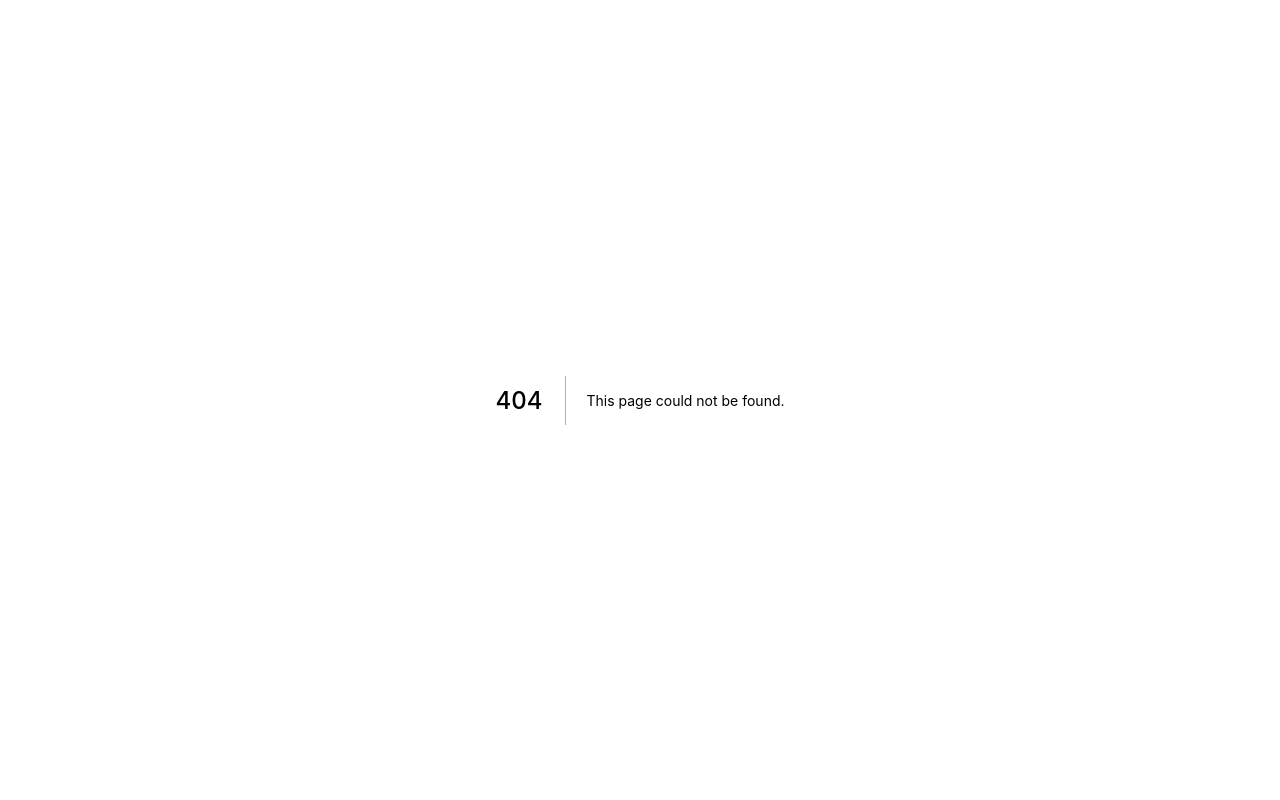
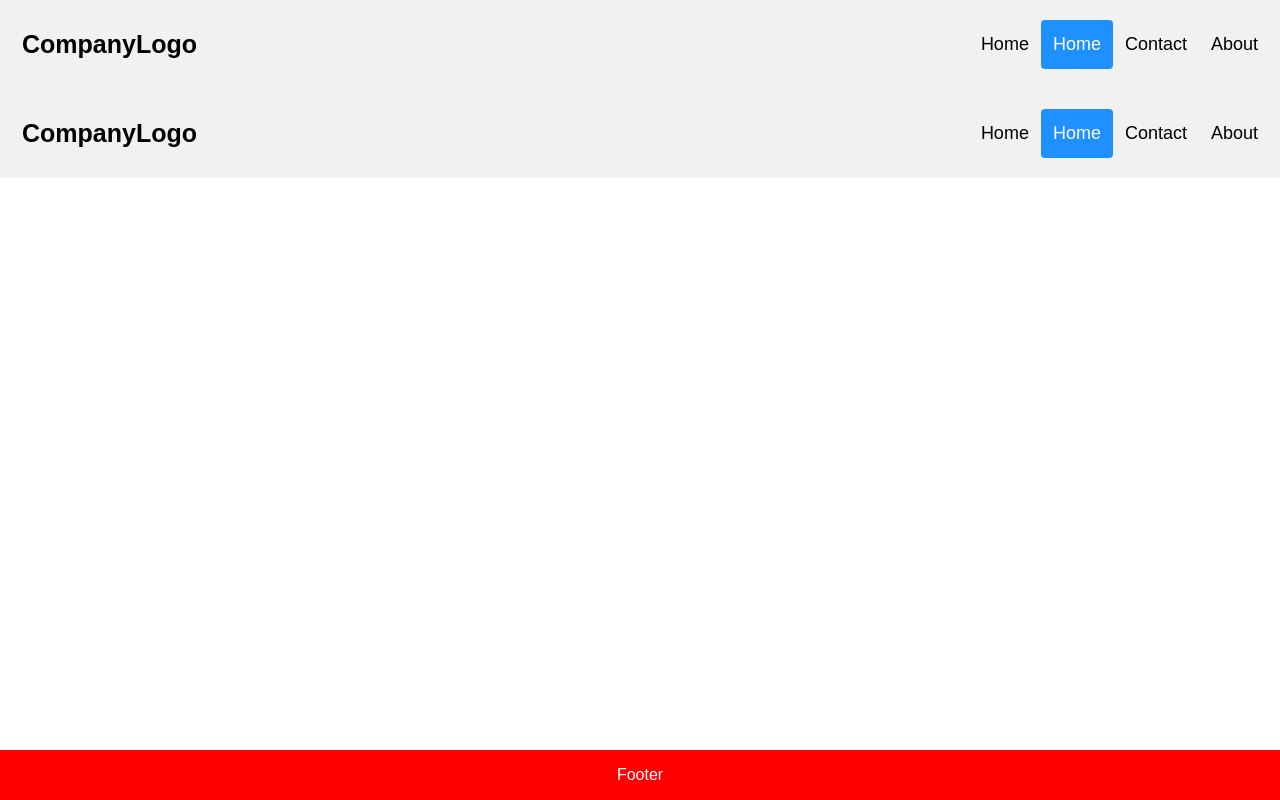
Before and after one commit to huseyinbattal/next.js-vercel, a Next.js app: page /layouts/Header in a window 1280 px wide. Before the commit this address had no page. Built offline with nearby package versions, Linux system fonts and the light colour scheme.

Commit message:
next.js layout

```diff
--- a/pages/_app.js
+++ b/pages/_app.js
@@ -1,7 +1,17 @@
-import '../styles/globals.css'
+import "../styles/globals.css";
+import Footer from "./layouts/Footer";
+import Header from "./layouts/Header";
 
 function MyApp({ Component, pageProps }) {
-  return <Component {...pageProps} />
+  return (
+    <>
+      <Header />
+      <main>
+        <Component {...pageProps} />
+      </main>
+      <Footer />
+    </>
+  );
 }
 
-export default MyApp
+export default MyApp;
--- /dev/null
+++ b/pages/layouts/Footer.js
@@ -0,0 +1,11 @@
+import React from "react";
+
+function Footer() {
+  return (
+    <div class="footer">
+      <p>Footer</p>
+    </div>
+  );
+}
+
+export default Footer;
--- /dev/null
+++ b/pages/layouts/Header.js
@@ -0,0 +1,22 @@
+import React from "react";
+import Link from "next/link"
+
+function Header() {
+  return (
+    <div className="header">
+      <a href="#default" class="logo">
+        CompanyLogo
+      </a>
+          <div className="header-right">
+              <Link href="/">Home</Link>
+        <a class="active" href="#home">
+          Home
+        </a>
+        <a href="#contact">Contact</a>
+        <a href="#about">About</a>
+      </div>
+    </div>
+  );
+}
+
+export default Header;
--- a/styles/globals.css
+++ b/styles/globals.css
@@ -24,3 +24,68 @@ a {
     background: black;
   }
 }
+
+* {box-sizing: border-box;}
+
+body {
+  margin: 0;
+  font-family: Arial, Helvetica, sans-serif;
+}
+
+.header {
+  overflow: hidden;
+  background-color: #f1f1f1;
+  padding: 20px 10px;
+}
+
+.header a {
+  float: left;
+  color: black;
+  text-align: center;
+  padding: 12px;
+  text-decoration: none;
+  font-size: 18px;
+  line-height: 25px;
+  border-radius: 4px;
+}
+
+.header a.logo {
+  font-size: 25px;
+  font-weight: bold;
+}
+
+.header a:hover {
+  background-color: #ddd;
+  color: black;
+}
+
+.header a.active {
+  background-color: dodgerblue;
+  color: white;
+}
+
+.header-right {
+  float: right;
+}
+
+@media screen and (max-width: 500px) {
+  .header a {
+    float: none;
+    display: block;
+    text-align: left;
+  }
+
+  .header-right {
+    float: none;
+  }
+}
+
+.footer {
+  position: fixed;
+  left: 0;
+  bottom: 0;
+  width: 100%;
+  background-color: red;
+  color: white;
+  text-align: center;
+}
```
